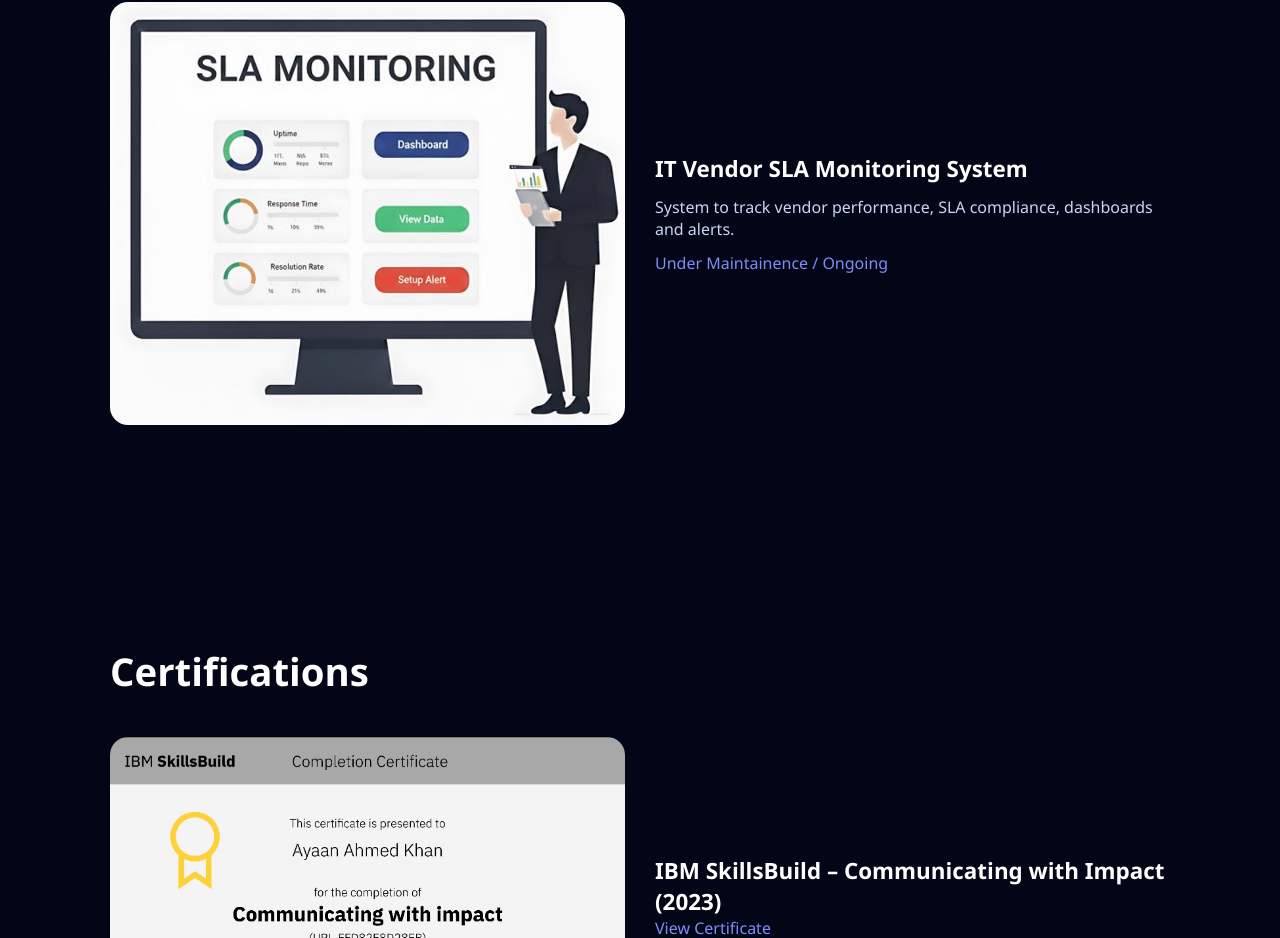
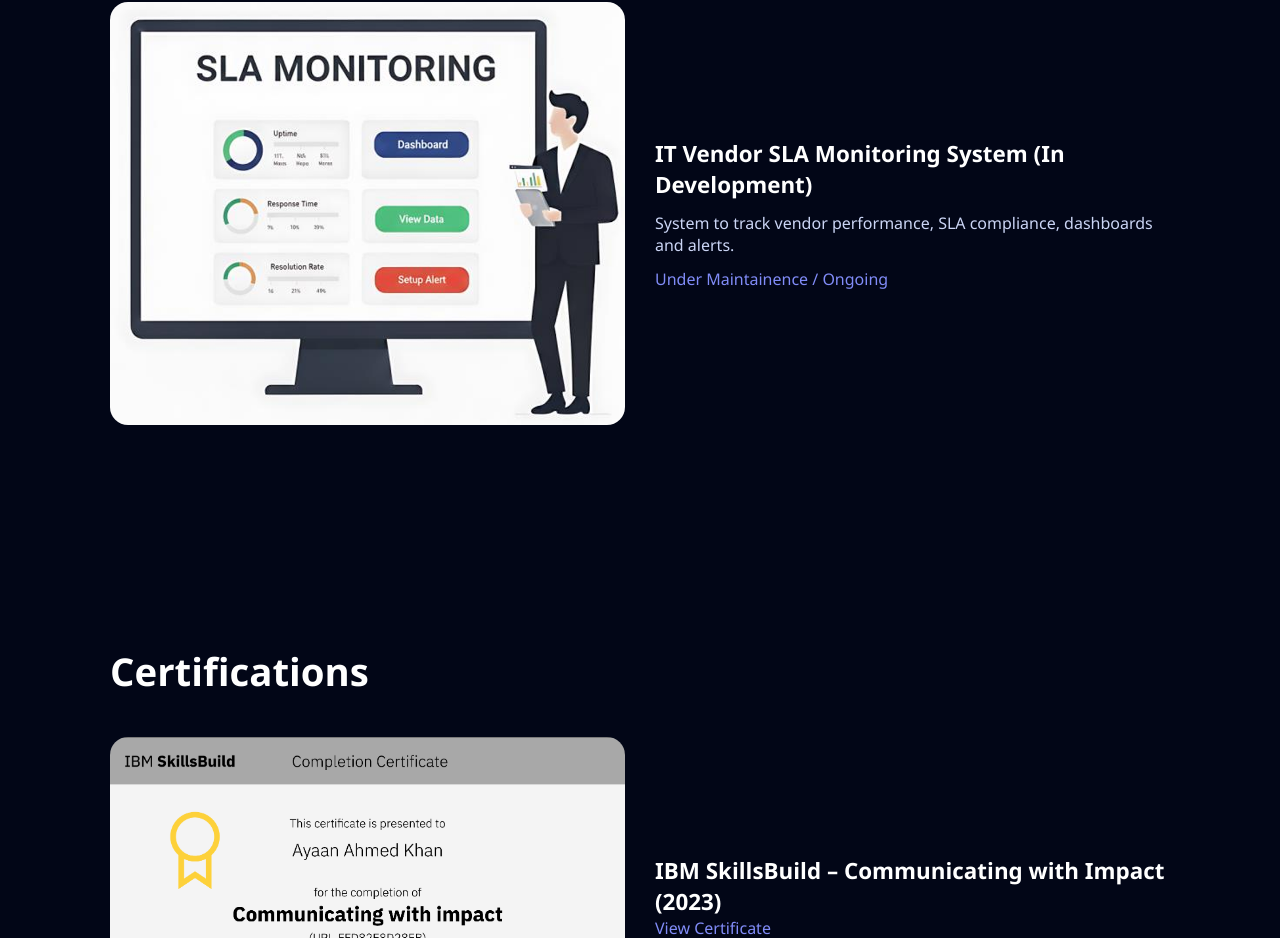
Before and after one commit to khanayaanahmed7/portfolio, a React (Vite) app: page / in a window 1280 px wide. Shown: the part 3245-4183 px from the top of the page. Built offline with nearby package versions, Linux system fonts and the light colour scheme.

Commit message:
Update App.jsx

```diff
--- a/src/App.jsx
+++ b/src/App.jsx
@@ -170,7 +170,7 @@
           },
           {
             img: "/sla.png",
-            title: "IT Vendor SLA Monitoring System",
+            title: "IT Vendor SLA Monitoring System (In Development)",
             desc: "System to track vendor performance, SLA compliance, dashboards and alerts.",
           },
         ].map((p, i) => (
```
